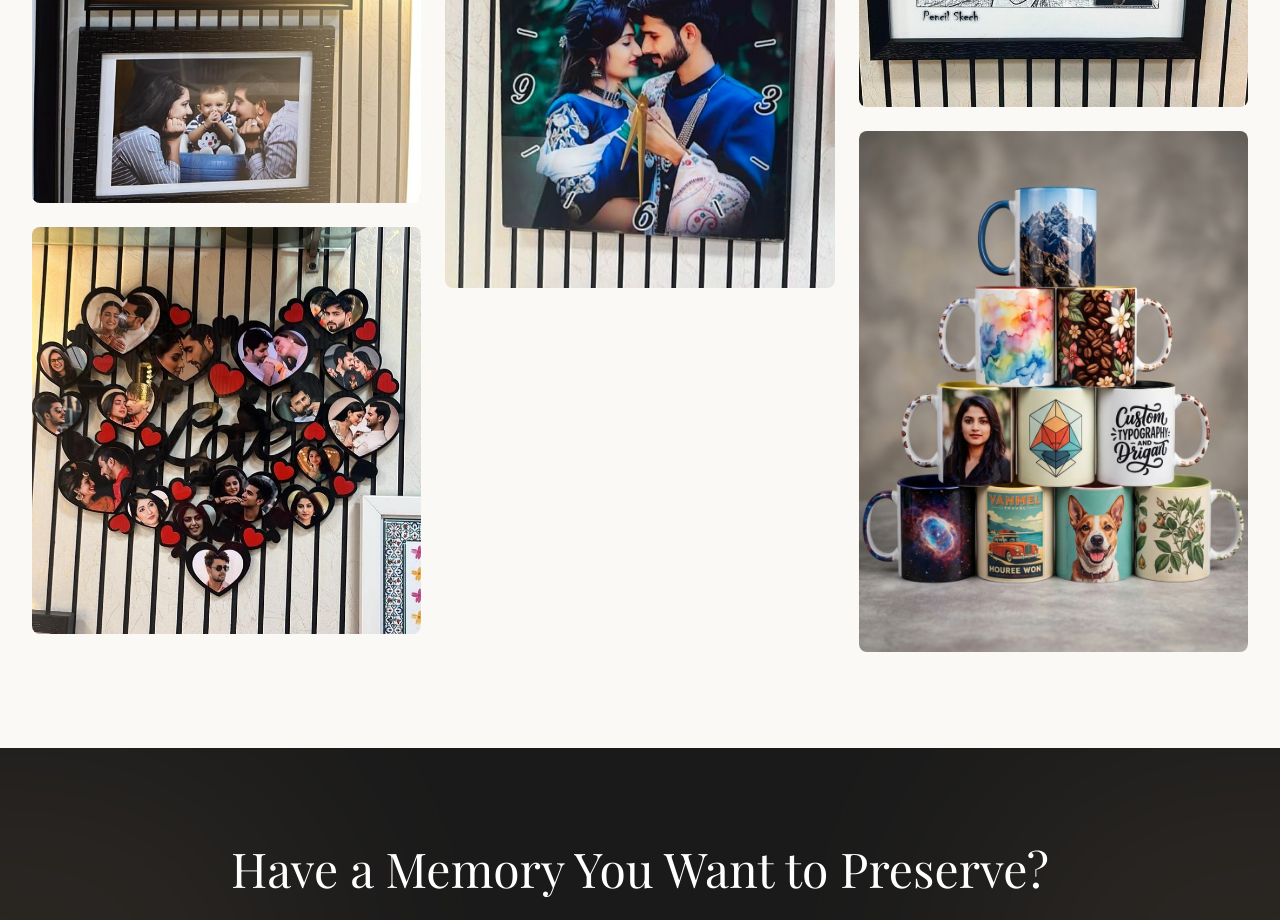
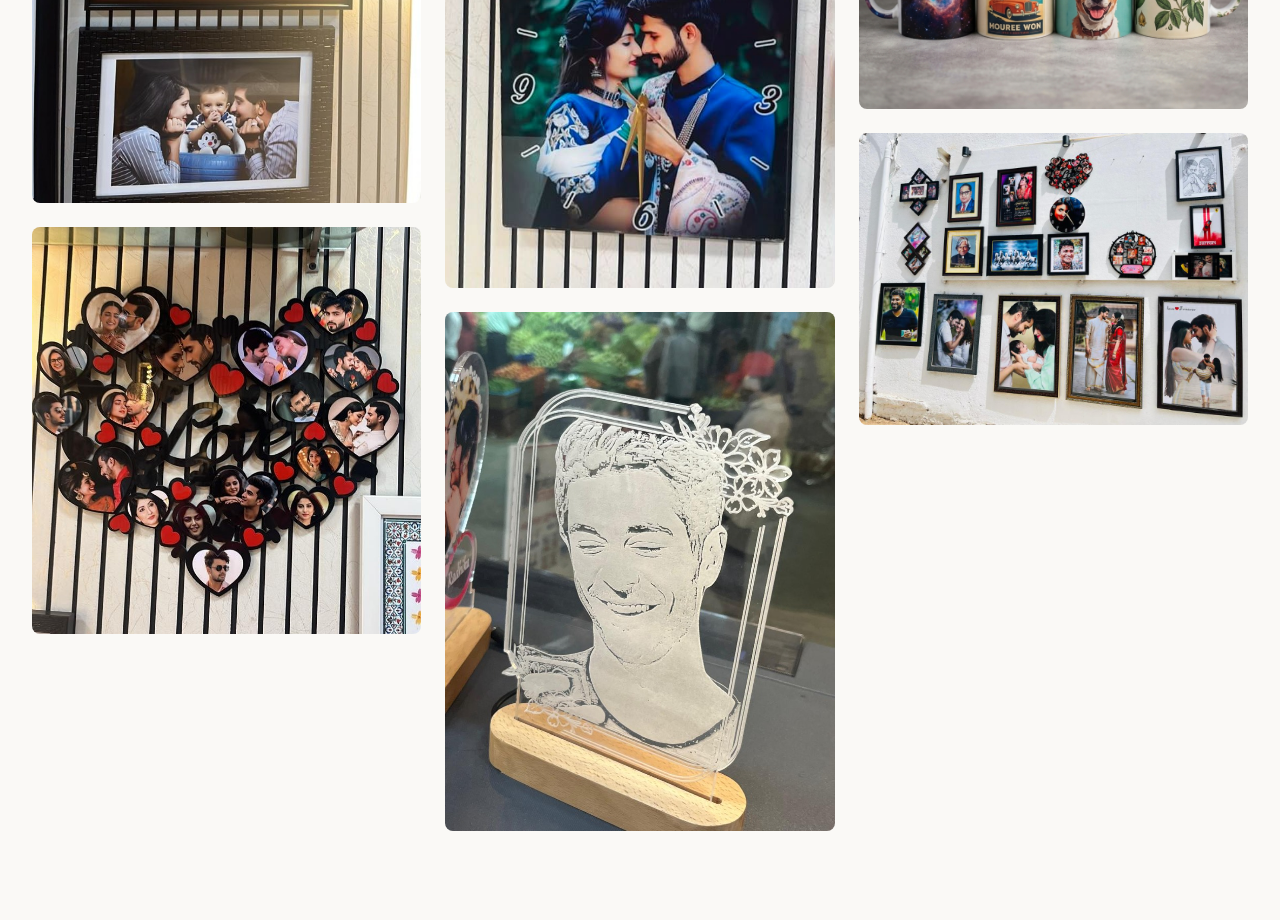
Before and after one commit to Christopher-91/Dream-Studio, a React (Vite) app: page / in a window 1280 px wide. Shown: the part 5200-6120 px from the top of the page. Built offline with nearby package versions, Linux system fonts and the light colour scheme; a web font is replaced by a local one.

Commit message:
Add Pictures

```diff
--- a/src/components/Gallery.jsx
+++ b/src/components/Gallery.jsx
@@ -21,6 +21,7 @@ const mediaList = [
   { type: 'image', src: '/assets/wood-print.jpg', alt: 'Wood Printed Photo', category: 'Printing' },
   { type: 'image', src: '/assets/pencil-sketch-frame.jpg', alt: 'Pencil Sketch Portrait Frame', category: 'Frames' },
   { type: 'image', src: '/assets/custom-mugs.jpg', alt: 'Custom Printed Mugs Pyramid', category: 'Printing' },
+  { type: 'image', src: '/assets/wall-frames-display.jpg', alt: 'Studio Wall Frames Display', category: 'Photography' },
   { type: 'video', src: '/assets/WhatsApp Video 1.mp4', alt: 'Studio Showcase 1', category: 'Video' },
   { type: 'video', src: '/assets/WhatsApp Video 2.mp4', alt: 'Studio Showcase 2', category: 'Video' },
   { type: 'video', src: '/assets/WhatsApp Video 3.mp4', alt: 'Studio Showcase 3', category: 'Video' },
```
Also changed, not shown: public/assets/wall-frames-display.jpg (added).
